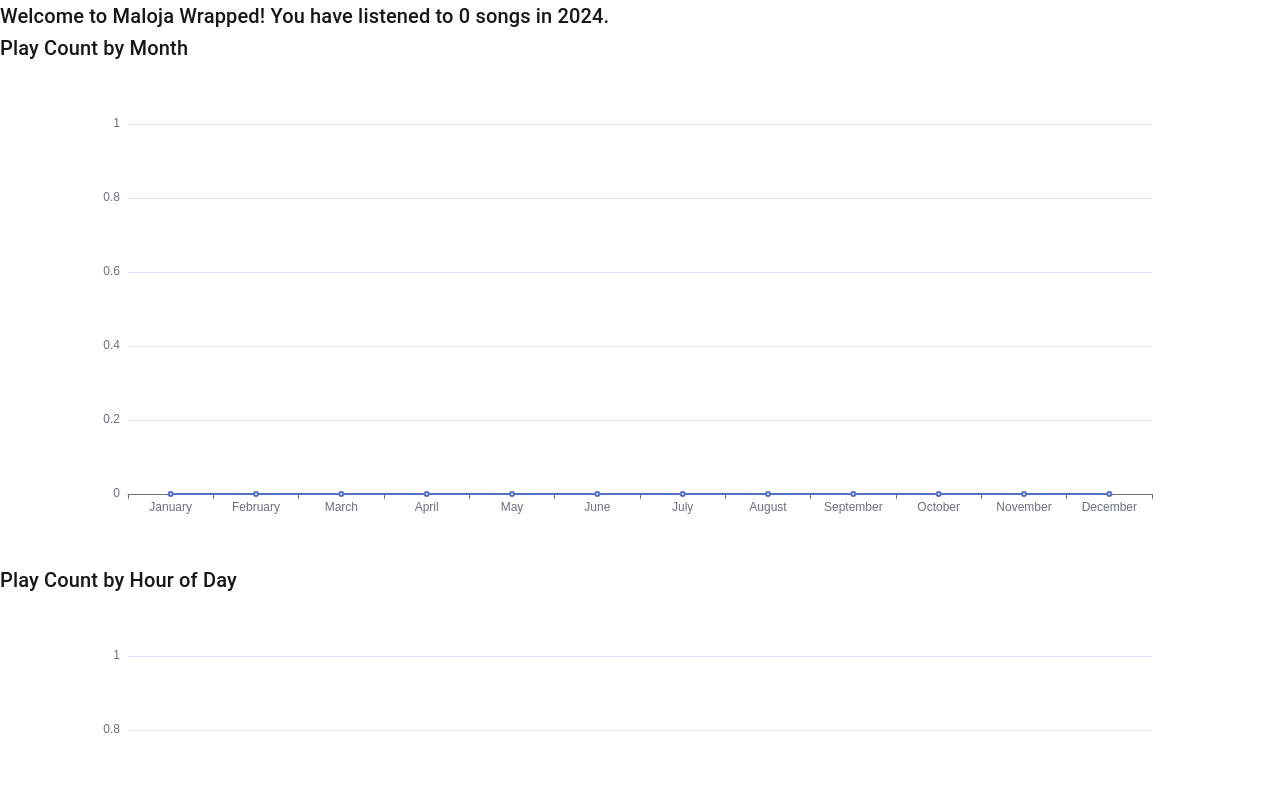
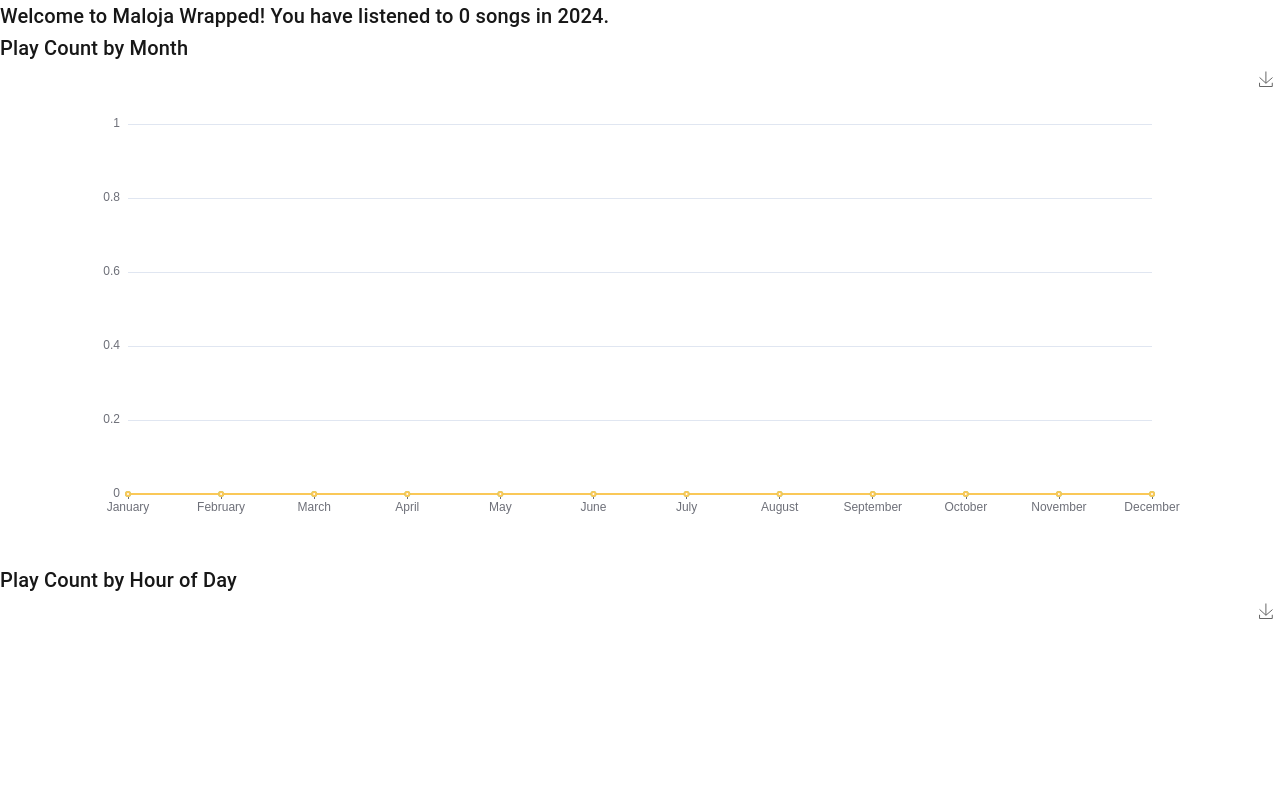
Before and after one commit to Menghini/maloja-wrapped, a Next.js app: page / in a window 1280 px wide. Shown: the top 796 px of the page. Built offline with nearby package versions, Linux system fonts and the light colour scheme.

Commit message:
Better Echarts

```diff
--- a/app/page.tsx
+++ b/app/page.tsx
@@ -7,7 +7,14 @@
 export default function Home() {
   const [apiLink, setApiLink] = useState('');
   const [data, setData] = useState([]);
-  const monthlyPlays = Array.from({ length: 12 }, (_, month) => {
+  type MonthlyPlay = {
+    month: string;
+    total: number;
+    totalPlays: number;
+    [key: string]: number | string;
+  };
+
+  const monthlyPlays: MonthlyPlay[] = Array.from({ length: 12 }, (_, month) => {
     const filteredData = data.filter((item: { time: number }) => {
       const date = new Date(item.time * 1000);
       return date.getFullYear() === 2024 && date.getMonth() === month;
@@ -28,21 +35,40 @@
     };
   });
   const monthlyOption = {
+    tooltip: {
+      trigger: 'axis'
+    },
     xAxis: {
       type: 'category',
+      boundaryGap: false,
       data: monthlyPlays.map((item) => item.month),
+    },
+    legend: {
+      data: Object.keys(monthlyPlays[0] || {}).filter(key => key !== 'month' && key !== 'total' && key !== 'totalPlays')
+    },
+    toolbox: {
+      feature: {
+        saveAsImage: {}
+      }
     },
     yAxis: {
       type: 'value',
     },
-    series: [
-      {
-        data: monthlyPlays.map((item) => item.totalPlays),
-        type: 'line',
-      },
-    ],
+    series: Object.keys(monthlyPlays[0] || {}).map(origin => ({
+      name: origin,
+      type: 'line',
+      stack: 'Total',
+      data: monthlyPlays.map((item) => item[origin] || 0),
+    })),
   };
-  const hourlyPlays = Array.from({ length: 24 }, (_, hour) => {
+  type HourlyPlay = {
+    hour: string;
+    total: number;
+    totalPlays: number;
+    [key: string]: number | string;
+  };
+
+  const hourlyPlays: HourlyPlay[] = Array.from({ length: 24 }, (_, hour) => {
     const filteredData = data.filter((item: { time: number }) => {
       const date = new Date(item.time * 1000);
       return date.getFullYear() === 2024 && date.getHours() === hour;
@@ -63,19 +89,31 @@
     };
   });
   const hourlyOption = {
+    tooltip: {
+      trigger: 'axis'
+    },
     xAxis: {
       type: 'category',
+      boundaryGap: false,
       data: hourlyPlays.map((item) => item.hour),
+    },
+    legend: {
+      data: Object.keys(hourlyPlays[0] || {}).filter(key => key !== 'hour' && key !== 'total' && key !== 'totalPlays')
+    },
+    toolbox: {
+      feature: {
+        saveAsImage: {}
+      }
     },
     yAxis: {
       type: 'value',
     },
-    series: [
-      {
-        data: hourlyPlays.map((item) => item.totalPlays),
-        type: 'line',
-      },
-    ],
+    series: Object.keys(hourlyPlays[0] || {}).filter(key => key !== 'hour' && key !== 'total' && key !== 'totalPlays').map(origin => ({
+      name: origin,
+      type: 'line',
+      stack: 'Total',
+      data: hourlyPlays.map((item) => item[origin] || 0),
+    })),
   };
 
   const handleButtonClick = () => {
```
